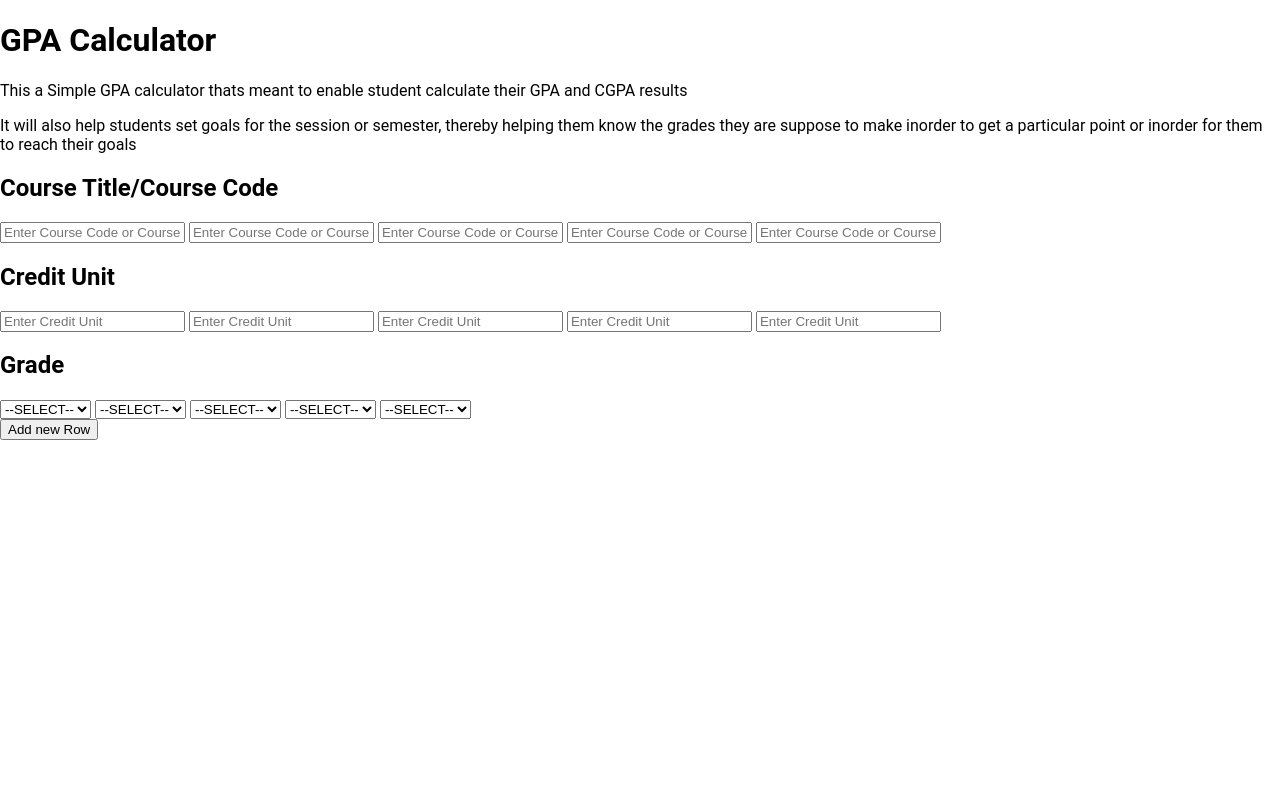
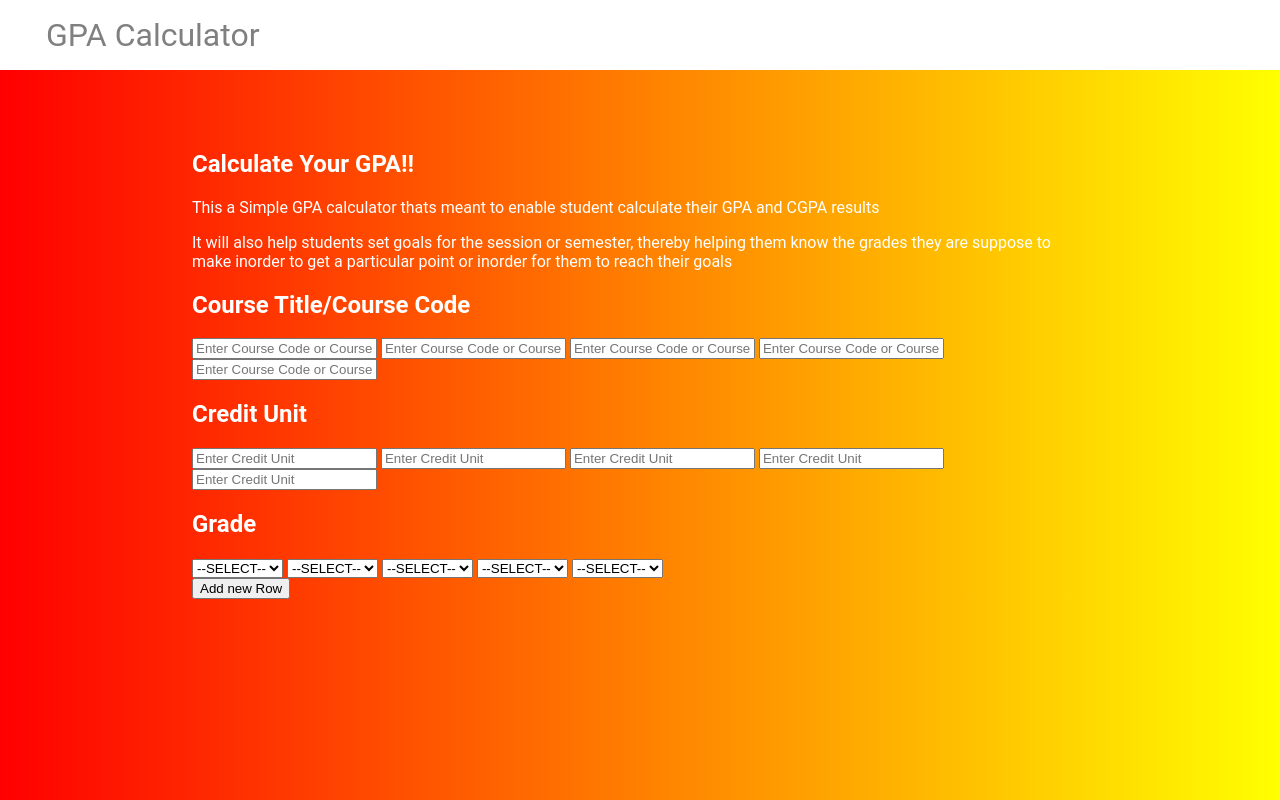
Before and after one commit to tobi-bams/GPA-Calculator, a website: page index.html in a window 1280 px wide. Drawn offline with Linux system fonts and the light colour scheme.

Commit message:
Commiting part of the design

```diff
--- a/css/main.css
+++ b/css/main.css
@@ -1,4 +1,30 @@
 body{
     margin: 0 auto;
     font-family: roboto, poppins;
+	background-image: linear-gradient(to left, yellow, red);
 }
+
+header {
+
+	background: white;
+
+}
+
+header h1{
+    color: grey;
+    font-size: 2em;
+    margin-left: 30px;
+    font-weight: 400;
+	background: white;
+	margin-top: 0;
+	padding: 0.5em;
+}
+
+
+
+main{
+	color: white;
+	padding-left: 15%;
+	padding-top: 3%;
+	padding-right: 15%;
+}
--- a/index.html
+++ b/index.html
@@ -11,6 +11,7 @@
 
         <main class="structure">
             <article>
+				<h1>Calculate Your GPA!!</h1>
                 <p>This a Simple GPA calculator thats meant to enable student calculate their GPA and CGPA results</p>
                 <p>It will also help students set goals for the session or semester, thereby helping them know the grades they are suppose to make inorder to get a particular point or inorder for them to reach their goals</p>
             </article>
--- a/index.js
+++ b/index.js
@@ -1,4 +1,4 @@
-function addRows(){
+function addRows() {
     let rowBody = document.getElementById('rowMain');
     let rows = document.getElementsByClassName('courseCode');
     let creditUnitRow = document.getElementById('creditUnitRow');
@@ -13,6 +13,7 @@ function addRows(){
     /**
      Code for adding a new Credit Unit Element
      */
+
     let newCreditUnitRow = document.createElement('INPUT');
     newCreditUnitRow.setAttribute("type", "number");
     newCreditUnitRow.setAttribute("placeholder", "Enter Credit Unit");
```
